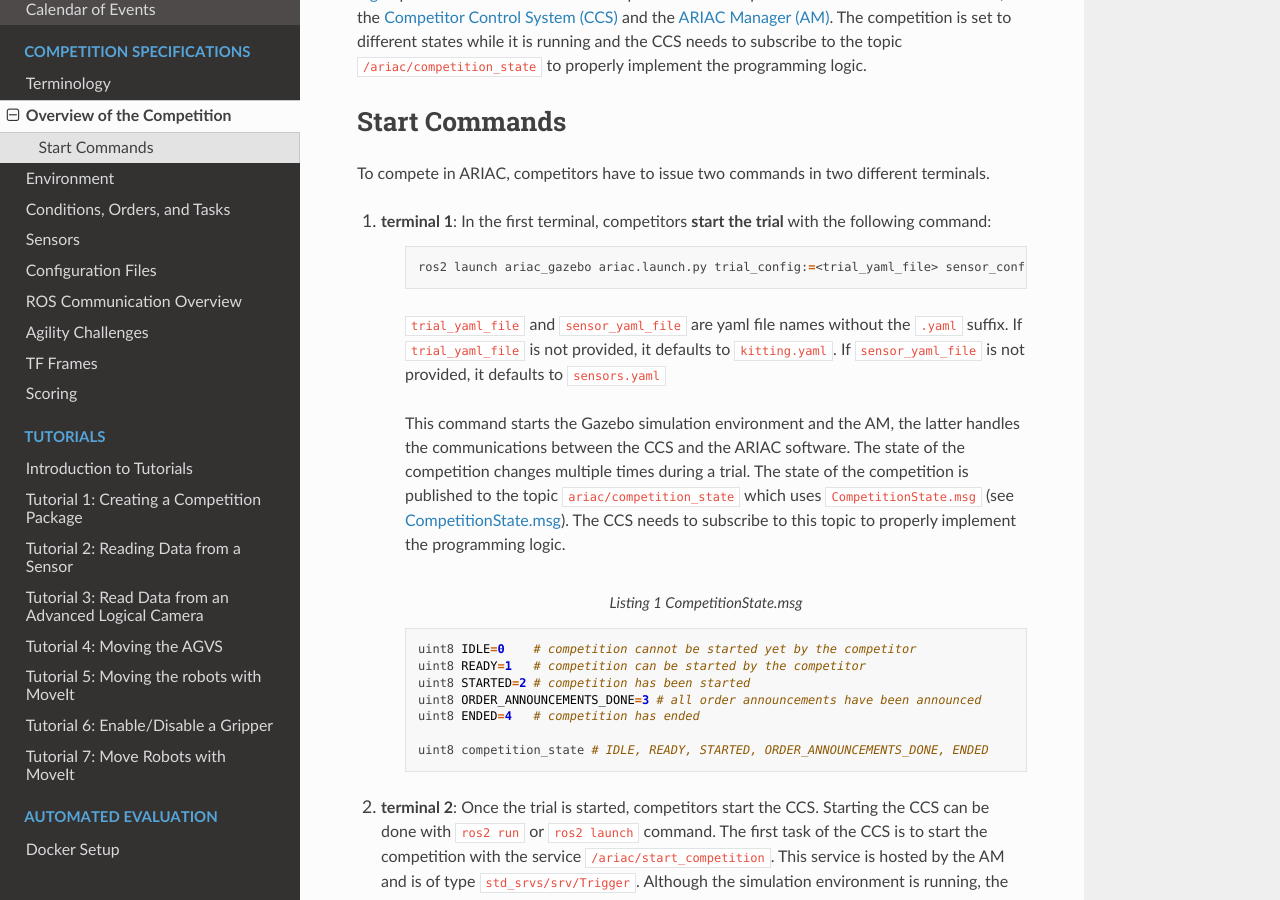
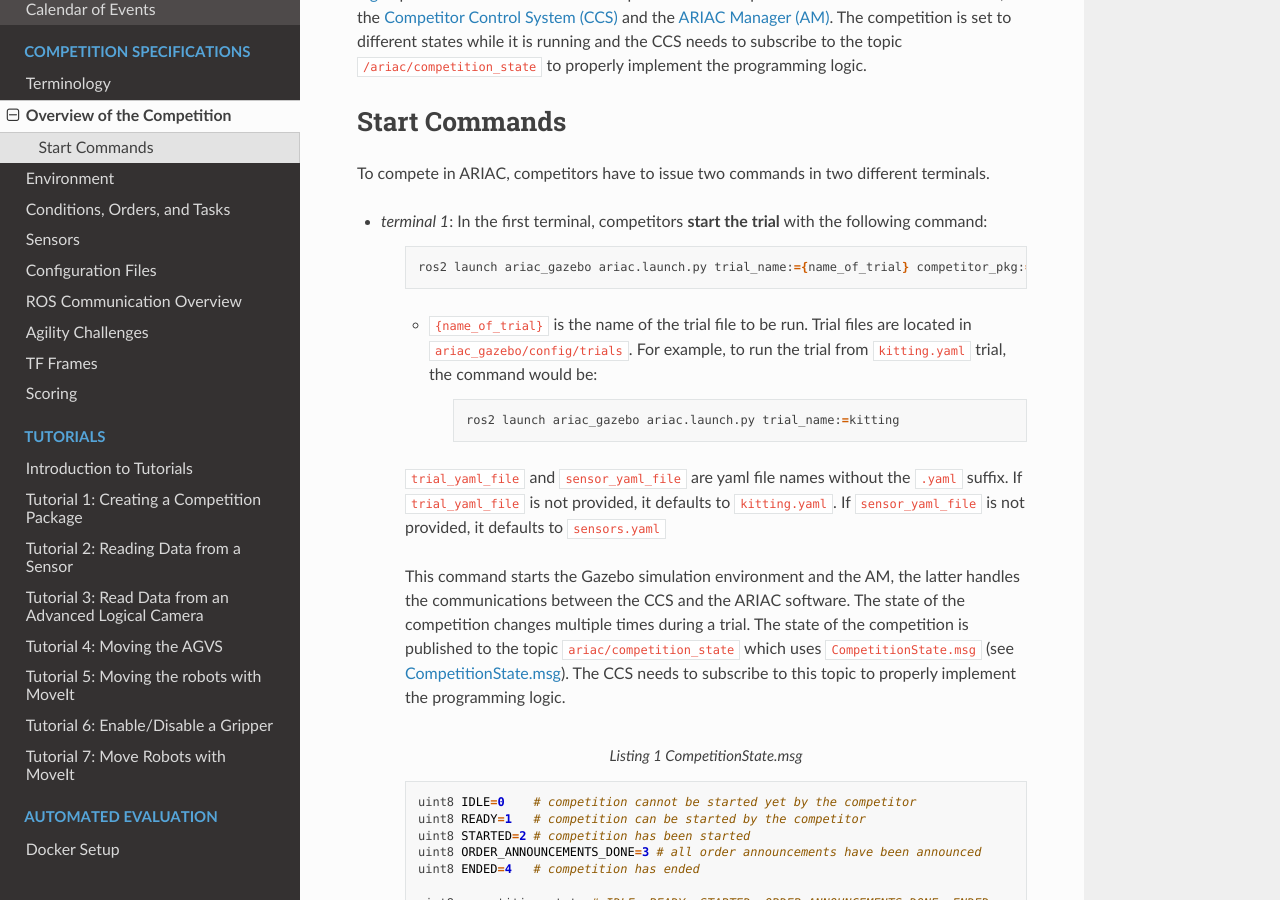
Before and after one commit to usnistgov/ARIAC, a Sphinx documentation site: the page built from docs/competition/overview.rst, in a window 1280 px wide and 900 px high, scrolled down 1132 px. Built offline with Sphinx 7.4.7 and the Read the Docs theme 2.0.0, drawn with Linux system fonts in a browser that asks for light colours; cross-references to code outside the pages are shown as plain code.

Commit message:
communications

```diff
--- a/docs/competition/overview.rst
+++ b/docs/competition/overview.rst
@@ -24,11 +48,18 @@
 
 To compete in ARIAC, competitors have to issue two commands in two different terminals.
 
-1. **terminal 1**: In the first terminal, competitors **start the trial** with the following command:
+- *terminal 1*: In the first terminal, competitors **start the trial** with the following command:
 
     .. code-block:: bash
 
-        ros2 launch ariac_gazebo ariac.launch.py trial_config:=<trial_yaml_file> sensor_config:=<sensor_yaml_file>
+        ros2 launch ariac_gazebo ariac.launch.py trial_name:={name_of_trial} competitor_pkg:={package_name} sensor_config:={name_of_sensor_config}
+
+    - :bash:`{name_of_trial}` is the name of the trial file to be run. Trial files are located in :underline:`ariac_gazebo/config/trials`. For example, to run the trial from ``kitting.yaml`` trial, the command would be:
+
+        .. code-block:: bash
+
+            ros2 launch ariac_gazebo ariac.launch.py trial_name:=kitting
+
 
     ``trial_yaml_file`` and ``sensor_yaml_file`` are yaml file names without the ``.yaml`` suffix. If ``trial_yaml_file`` is not provided, it defaults to ``kitting.yaml``. If ``sensor_yaml_file`` is not provided, it defaults to ``sensors.yaml``
 
--- a/docs/tutorials/tutorials.rst
+++ b/docs/tutorials/tutorials.rst
@@ -22,7 +22,7 @@
 
 A brief description of each tutorial is provided below.
 
-- :maroon:`Tutorial 1` (`https://github.com/jaybrecht/ariac_tutorials/tree/tutorial_1 <https://github.com/jaybrecht/ariac_tutorials/tree/tutorial_1>`_ ): This tutorial shows how to create a package and start the competition based on the state of the competition.
+- :inline-tutorial:`Tutorial 1` (`https://github.com/jaybrecht/ariac_tutorials/tree/tutorial_1 <https://github.com/jaybrecht/ariac_tutorials/tree/tutorial_1>`_ ): This tutorial shows how to create a package and start the competition based on the state of the competition.
 - :inline-tutorial:`Tutorial 2` (`https://github.com/jaybrecht/ariac_tutorials/tree/tutorial_2 <https://github.com/jaybrecht/ariac_tutorials/tree/tutorial_2>`_ ): This tutorial shows how to add a sensor to the sensor configuration file. The sensor is then used to keep track of the number of parts that are spawned on the conveyor belt.
 - :inline-tutorial:`Tutorial 3` (`https://github.com/jaybrecht/ariac_tutorials/tree/tutorial_3 <https://github.com/jaybrecht/ariac_tutorials/tree/tutorial_3>`_ ): This tutorial shows how to add a logical camera to the sensor configuration file. The tutorial then retrieves information about parts detected by the camera and print the result in the terminal.
 - :inline-tutorial:`Tutorial 4` (`https://github.com/jaybrecht/ariac_tutorials/tree/tutorial_4 <https://github.com/jaybrecht/ariac_tutorials/tree/tutorial_4>`_ ): This tutorial shows how to retrieve published orders and print the result in the terminal. Multiple OOP Python classes are used to store each order and its contents.
```
Also changed, not shown: other parts of docs/competition/overview.rst (+24 -0 lines).
